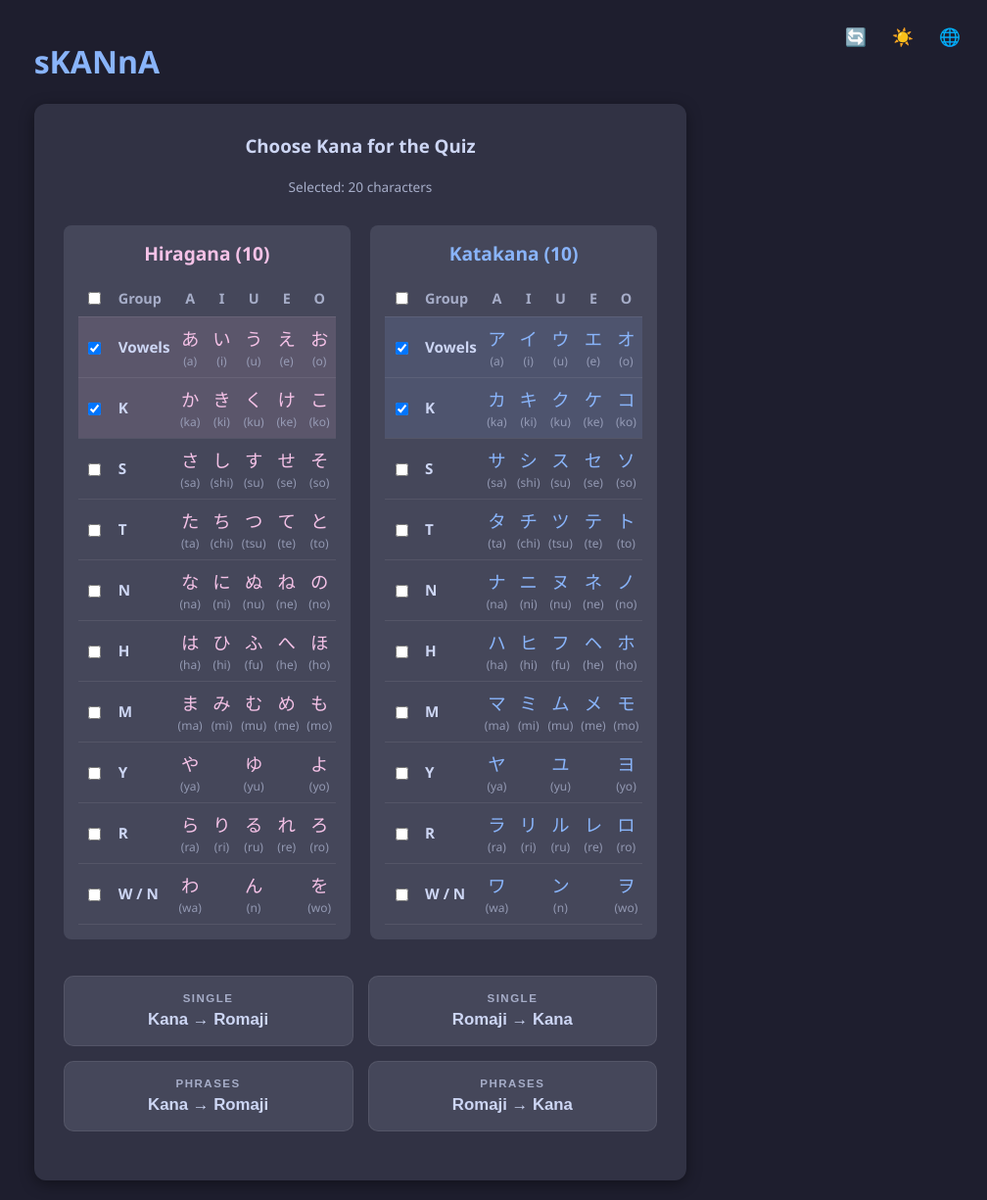
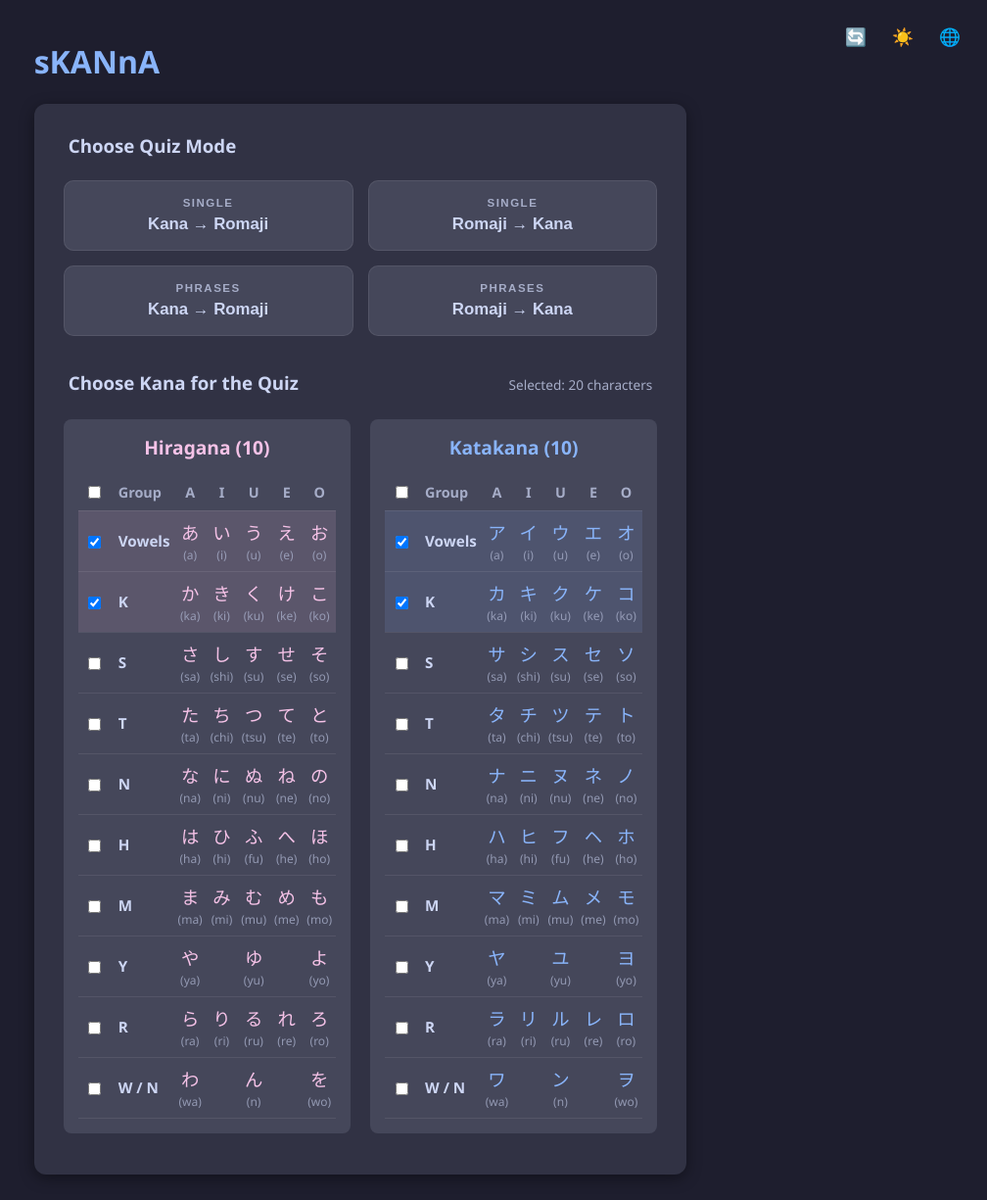
Before and after one commit to RMantis/skanna, a React (Vite) app: page / in a window 1280 px wide. Shown: the whole page at 98% size, without its empty margins (272-1280 px from the left). Built offline with nearby package versions, Linux system fonts and the light colour scheme.

Commit message:
style: align headers left, display last used mode inline, and optimize page spacing/padding

```diff
--- a/src/App.tsx
+++ b/src/App.tsx
@@ -48,6 +48,7 @@ function App() {
   const handleStartQuiz = (mode: any, hira: string[], kata: string[]) => {
     setSelectedHira(hira);
     setSelectedKata(kata);
+    storageService.saveLastMode(mode);
     quiz.startQuiz(mode, hira, kata);
   };
 
--- a/src/components/SelectionScreen.tsx
+++ b/src/components/SelectionScreen.tsx
@@ -12,6 +12,7 @@ interface SelectionScreenProps {
 export const SelectionScreen: React.FC<SelectionScreenProps> = ({ t, onStartQuiz }) => {
     const [selectedHira, setSelectedHira] = useState<string[]>([]);
     const [selectedKata, setSelectedKata] = useState<string[]>([]);
+    const [lastMode, setLastMode] = useState<string | null>(null);
 
     useEffect(() => {
         const saved = storageService.loadSelection();
@@ -23,7 +24,23 @@ export const SelectionScreen: React.FC<SelectionScreenProps> = ({ t, onStartQuiz
             setSelectedHira(defaultGroups);
             setSelectedKata(defaultGroups);
         }
+        setLastMode(storageService.loadLastMode());
     }, []);
+
+    const getFriendlyModeName = (mode: string) => {
+        switch (mode) {
+            case 'kana_to_romaji':
+                return `${t.single} (${t.kanaToRomaji})`;
+            case 'romaji_to_kana':
+                return `${t.single} (${t.romajiToKana})`;
+            case 'kana_to_romaji_phrases':
+                return `${t.phrases} (${t.kanaToRomaji})`;
+            case 'romaji_to_kana_phrases':
+                return `${t.phrases} (${t.romajiToKana})`;
+            default:
+                return mode;
+        }
+    };
 
     const updateSelection = (hira: string[], kata: string[]) => {
         setSelectedHira(hira);
@@ -84,9 +101,39 @@ export const SelectionScreen: React.FC<SelectionScreenProps> = ({ t, onStartQuiz
 
     return (
         <div className="config-section">
-            <h3 style={{ margin: '0 0 5px 0', textAlign: 'center' }}>{t.chooseKana}</h3>
-            <div style={{ textAlign: 'center', fontSize: '0.85rem', color: 'var(--subtext)', marginBottom: '15px' }}>
-                {t.selectedSummary(counts.total)}
+            <div style={{ display: 'flex', justifyContent: 'space-between', alignItems: 'baseline', margin: '0 0 4px 0', padding: '0 5px' }}>
+                <h3 style={{ margin: 0 }}>{t.chooseQuizMode}</h3>
+                {lastMode && (
+                    <span style={{ fontSize: '0.85rem', color: 'var(--subtext)' }}>
+                        {t.lastModeUsed}: <strong style={{ color: 'var(--primary-color)' }}>{getFriendlyModeName(lastMode)}</strong>
+                    </span>
+                )}
+            </div>
+
+            <div className="start-modes-grid" style={{ marginBottom: '20px' }}>
+                <button type="button" className="mode-card single-kr" onClick={() => onStartQuiz('kana_to_romaji', selectedHira, selectedKata)}>
+                    <span className="mode-badge">{t.single}</span>
+                    <span className="mode-title">{t.kanaToRomaji}</span>
+                </button>
+                <button type="button" className="mode-card single-rk" onClick={() => onStartQuiz('romaji_to_kana', selectedHira, selectedKata)}>
+                    <span className="mode-badge">{t.single}</span>
+                    <span className="mode-title">{t.romajiToKana}</span>
+                </button>
+                <button type="button" className="mode-card phrase-kr" onClick={() => onStartQuiz('kana_to_romaji_phrases', selectedHira, selectedKata)}>
+                    <span className="mode-badge">{t.phrases}</span>
+                    <span className="mode-title">{t.kanaToRomaji}</span>
+                </button>
+                <button type="button" className="mode-card phrase-rk" onClick={() => onStartQuiz('romaji_to_kana_phrases', selectedHira, selectedKata)}>
+                    <span className="mode-badge">{t.phrases}</span>
+                    <span className="mode-title">{t.romajiToKana}</span>
+                </button>
+            </div>
+
+            <div style={{ display: 'flex', justifyContent: 'space-between', alignItems: 'baseline', margin: '0 0 10px 0', padding: '0 5px' }}>
+                <h3 style={{ margin: 0 }}>{t.chooseKana}</h3>
+                <span style={{ fontSize: '0.85rem', color: 'var(--subtext)' }}>
+                    {t.selectedSummary(counts.total)}
+                </span>
             </div>
 
             <div className="tables-container">
@@ -223,24 +270,7 @@ export const SelectionScreen: React.FC<SelectionScreenProps> = ({ t, onStartQuiz
                 </div>
             </div>
 
-            <div className="start-modes-grid">
-                <button type="button" className="mode-card single-kr" onClick={() => onStartQuiz('kana_to_romaji', selectedHira, selectedKata)}>
-                    <span className="mode-badge">{t.single}</span>
-                    <span className="mode-title">{t.kanaToRomaji}</span>
-                </button>
-                <button type="button" className="mode-card single-rk" onClick={() => onStartQuiz('romaji_to_kana', selectedHira, selectedKata)}>
-                    <span className="mode-badge">{t.single}</span>
-                    <span className="mode-title">{t.romajiToKana}</span>
-                </button>
-                <button type="button" className="mode-card phrase-kr" onClick={() => onStartQuiz('kana_to_romaji_phrases', selectedHira, selectedKata)}>
-                    <span className="mode-badge">{t.phrases}</span>
-                    <span className="mode-title">{t.kanaToRomaji}</span>
-                </button>
-                <button type="button" className="mode-card phrase-rk" onClick={() => onStartQuiz('romaji_to_kana_phrases', selectedHira, selectedKata)}>
-                    <span className="mode-badge">{t.phrases}</span>
-                    <span className="mode-title">{t.romajiToKana}</span>
-                </button>
-            </div>
+
         </div>
     );
 };
--- a/src/constants/translations.ts
+++ b/src/constants/translations.ts
@@ -3,6 +3,8 @@ export type Language = 'en' | 'it';
 export interface TranslationDictionary {
     title: string;
     chooseKana: string;
+    chooseQuizMode: string;
+    lastModeUsed: string;
     group: string;
     vowels: string;
     selectedSummary: (total: number) => string;
@@ -34,6 +36,8 @@ export const translations: Record<Language, TranslationDictionary> = {
     en: {
         title: "sKANnA",
         chooseKana: "Choose Kana for the Quiz",
+        chooseQuizMode: "Choose Quiz Mode",
+        lastModeUsed: "Last Mode Used",
         group: "Group",
         vowels: "Vowels",
         selectedSummary: (total) => `Selected: ${total} characters`,
@@ -63,6 +67,8 @@ export const translations: Record<Language, TranslationDictionary> = {
     it: {
         title: "sKANnA",
         chooseKana: "Scegli i Kana per il Quiz",
+        chooseQuizMode: "Scegli la Modalità del Quiz",
+        lastModeUsed: "Ultima modalità usata",
         group: "Gruppo",
         vowels: "Vocali",
         selectedSummary: (total) => `Selezionati: ${total} caratteri`,
--- a/src/index.css
+++ b/src/index.css
@@ -82,7 +82,6 @@ h1 { color: var(--primary-color); }
     display: flex;
     flex-direction: column;
     gap: 15px;
-    margin-bottom: 20px;
 }
 
 /* Selettore modalità di quiz */
@@ -484,7 +483,7 @@ button:hover { opacity: 0.8; }
     display: grid;
     grid-template-columns: repeat(2, 1fr);
     gap: 15px;
-    margin-top: 10px;
+    margin-top: 4px;
 }
 
 .mode-card {
--- a/src/services/storageService.ts
+++ b/src/services/storageService.ts
@@ -15,6 +15,7 @@ export interface SavedSelection {
 const STATS_KEY = 'sKANnA_stats';
 const SELECTION_KEY = 'sKANnA_selection';
 const LANGUAGE_KEY = 'sKANnA_language';
+const LAST_MODE_KEY = 'sKANnA_last_mode';
 
 export const storageService = {
     loadLanguage(): Language {
@@ -95,5 +96,22 @@ export const storageService = {
         } catch (e) {
             console.error("Error saving selection:", e);
         }
+    },
+
+    loadLastMode(): string | null {
+        try {
+            return localStorage.getItem(LAST_MODE_KEY);
+        } catch (e) {
+            console.error("Error loading last mode:", e);
+            return null;
+        }
+    },
+
+    saveLastMode(mode: string): void {
+        try {
+            localStorage.setItem(LAST_MODE_KEY, mode);
+        } catch (e) {
+            console.error("Error saving last mode:", e);
+        }
     }
 };
```
